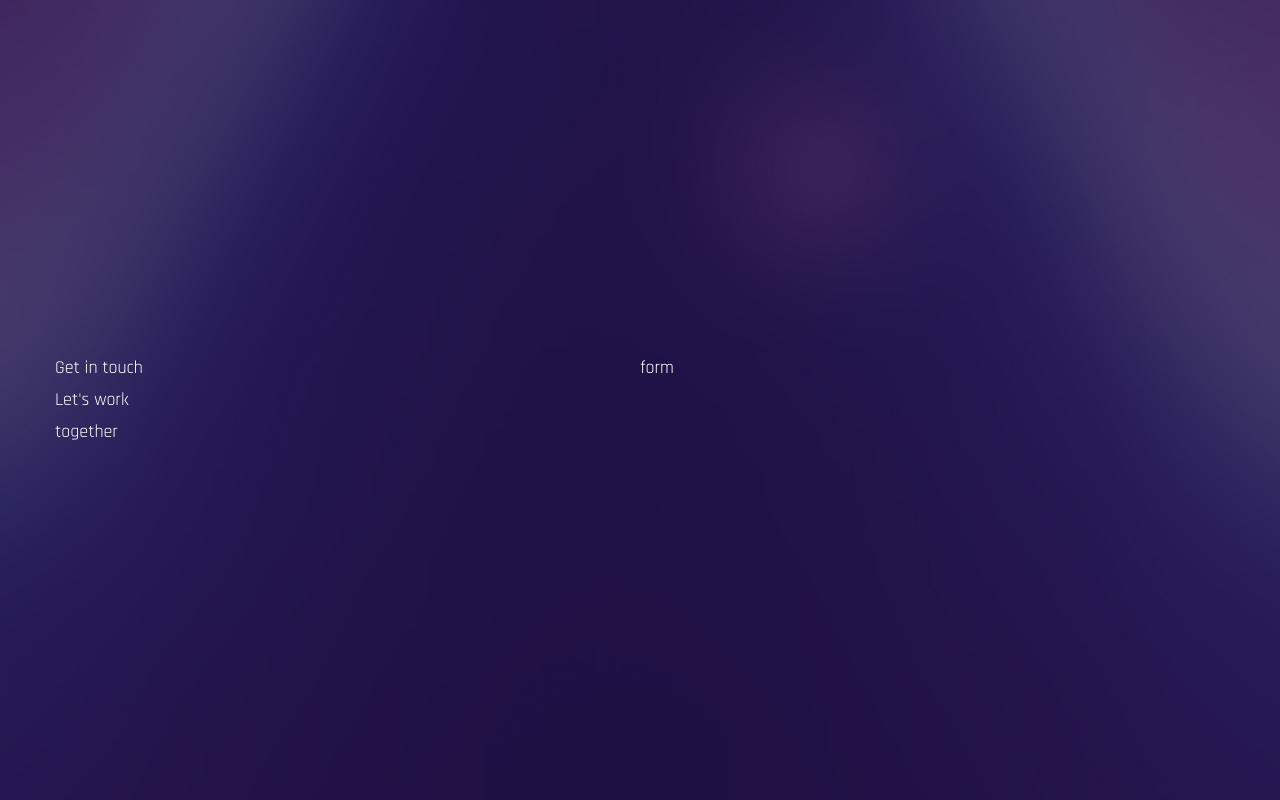
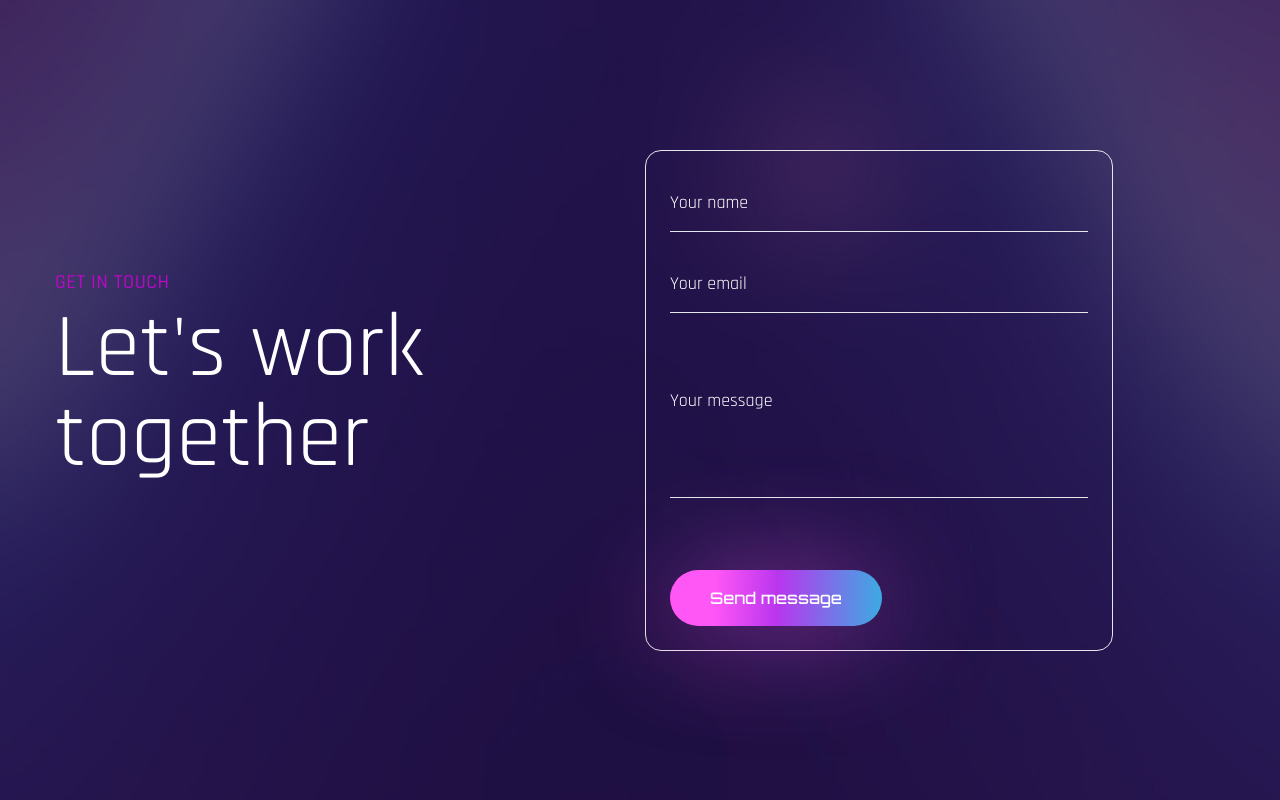
Before and after one commit to estebanPelutiero/portfolio-react-tailwind, a React (Create React App) app: page / in a window 1280 px wide. Shown: the part 2400-3200 px from the top of the page. Built offline with nearby package versions, Linux system fonts and the light colour scheme; a web font is replaced by a local one.

Commit message:
contact section added

```diff
--- a/src/components/Contact.jsx
+++ b/src/components/Contact.jsx
@@ -9,14 +9,45 @@ const Contact = () => {
       <div className="container mx-auto">
         <div className='flex flex-col lg:flex-row'>
           {/* text */}
-          <div className='flex-1'>
+          <motion.div
+          variants={fadeIn("right", 0.3)}
+          initial="hidden"
+          whileInView={"show"}
+          viewport={{once: false, amount: 0.7}}
+          className='flex-1 flex justify-start items-center w-[50%]'>
             <div>
-              <h4>Get in touch</h4>
-              <h2>Let's work <br /> together</h2>
+              <h4 className='text-xl uppercase text-accent font-medium mb-2 tracking-wide'>Get in touch</h4>
+              <h2 className='text-[45px] lg:text-[90px] leading-none mb-12'>Let's work <br /> together</h2>
             </div>
-          </div>
+          </motion.div>
+
           {/* form */}
-          <form className='flex-1'>form</form>
+          <motion.form
+          variants={fadeIn("left", 0.3)}
+          initial="hidden"
+          whileInView={"show"}
+          viewport={{once: false, amount: 0.7}}
+          className='border rounded-2xl flex flex-col gap-y-6 p-6 items-start lg:w-[40%] lg:mr-28'>
+
+            <input
+            className='bg-transparent border-b py-3 outline-none w-full placeholder:text-white focus:border-accent transition-all'
+            type="text"
+            placeholder='Your name'/>
+
+            <input
+            className='bg-transparent border-b py-3 outline-none w-full placeholder:text-white focus:border-accent transition-all'
+            type="text"
+            placeholder='Your email'/>
+
+            <textarea
+            className='bg-transparent border-b py-12 outline-none w-full placeholder:text-white focus:border-accent transition-all mb-12 resize-none'
+            placeholder='Your message'
+            >
+            </textarea>
+
+            <button className='btn btn-lg'>Send message</button>
+
+          </motion.form>
         </div>
       </div>
     </section>
--- a/src/components/Nav.jsx
+++ b/src/components/Nav.jsx
@@ -6,7 +6,7 @@ import { Link } from "react-scroll";
 const Nav = () => {
   return (
 
-    <nav className='fixed lg:right-3 top-28 z-50'>
+    <nav className='fixed bottom-2 w-full lg:w-auto lg:right-3 lg:top-[17%] z-50'>
 
       <div className='container mx-auto'>
         <div className='w-full bg-black/20 h-[90px] max-w-[470px] lg:h-[70vh] lg:max-w-[90px] backdrop-blur-2xl rounded-full mx-auto px-5 flex lg:flex-col justify-between items-center text-2xl text-white/50'>
```
